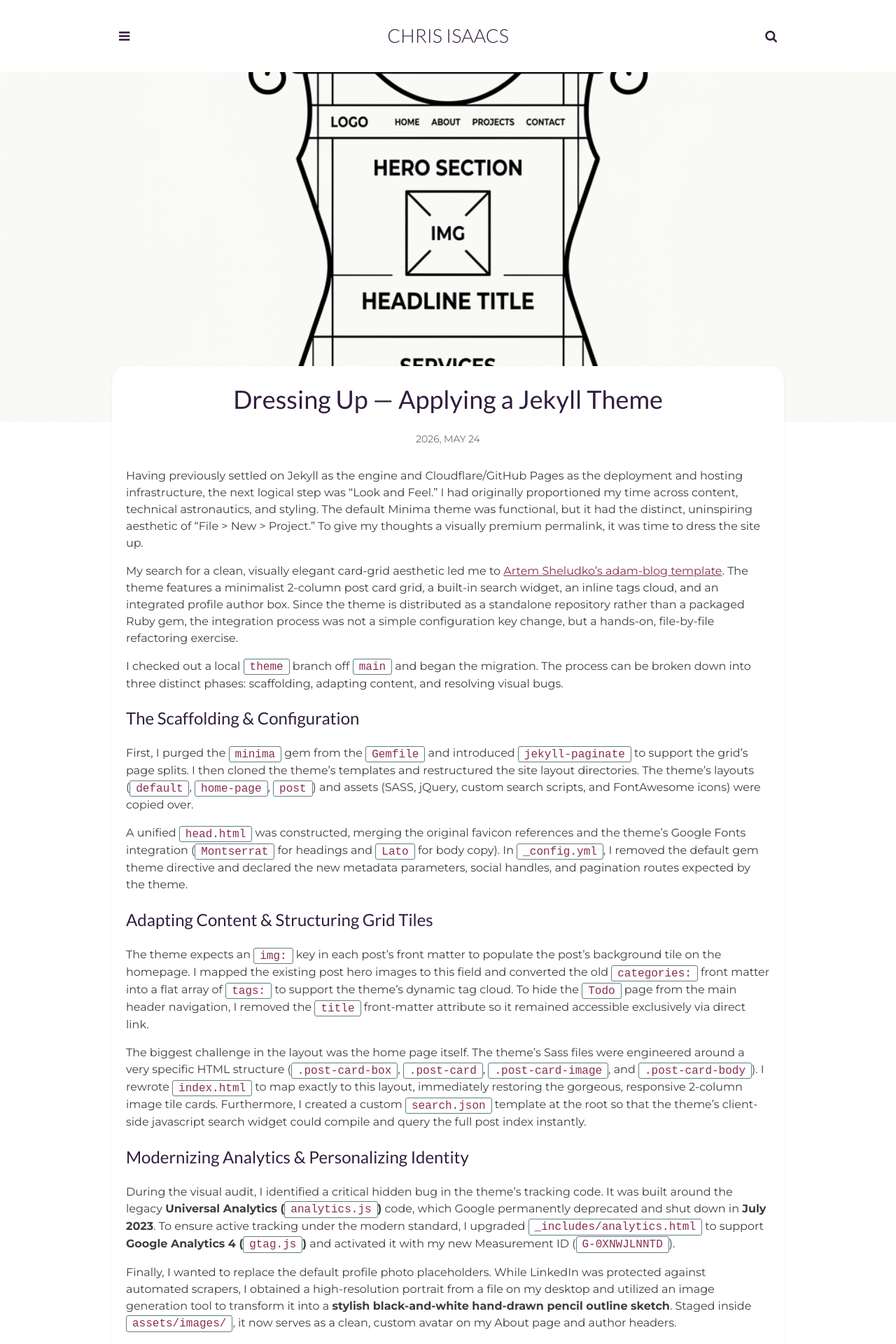
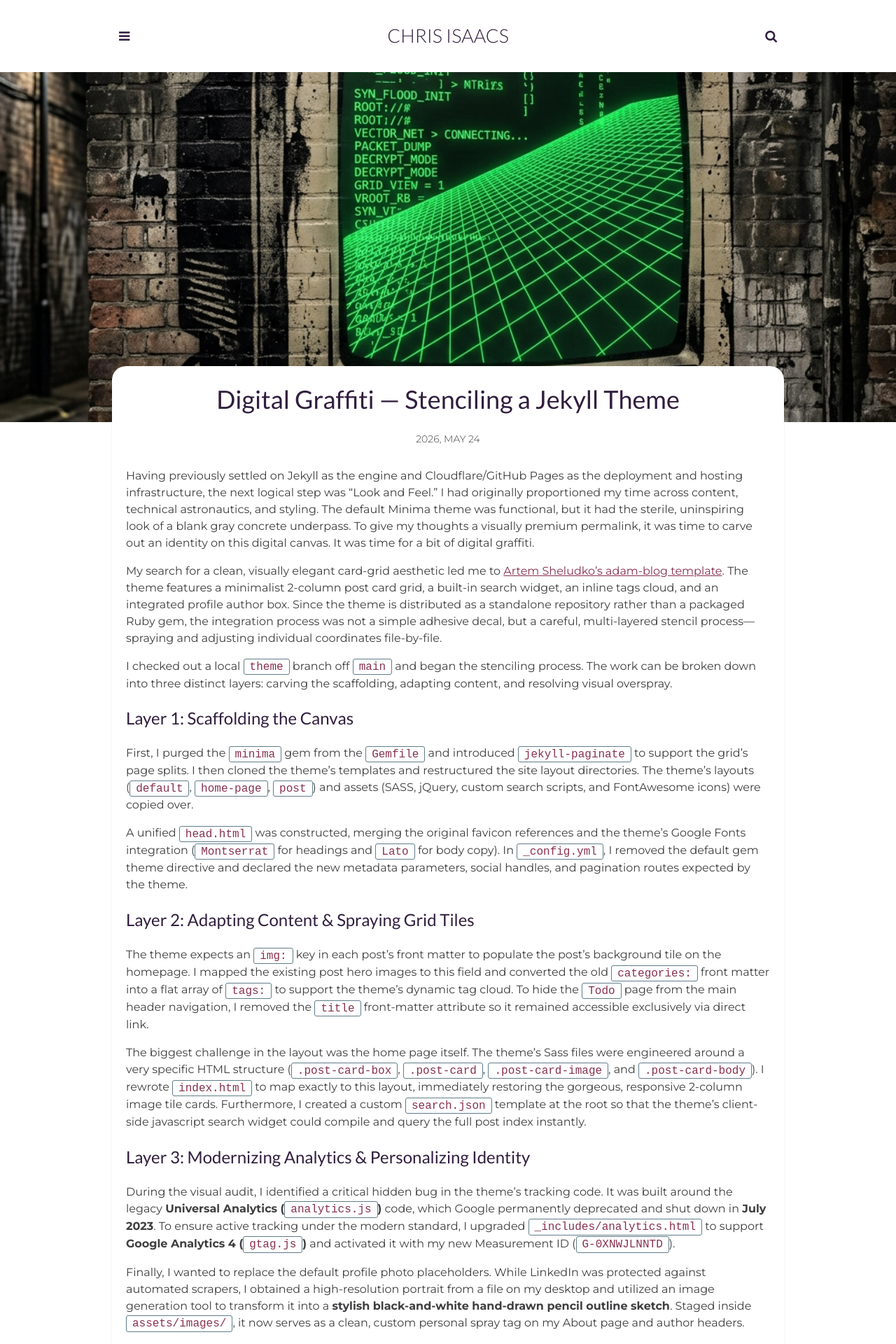
Before and after one commit to odious-code/site, a Jekyll site: the page built from _posts/2026-05-24-digital-graffiti-stenciling-a-jekyll-theme.md, in a window 1280 px wide. Shown: the top 1920 px of the page at 70% size. Built offline with Jekyll 4.4.1, drawn with Linux system fonts in a browser that asks for light colours; some of the changed text lies outside the part shown.

Commit message:
feat: rewrite 4th blog post to Digital Graffiti - Stenciling a Jekyll Theme using street art stenciling metaphors, and generate new Banksy-style hacker graffiti hero image

```diff
--- a/_posts/2026-05-24-dressing-up-applying-a-jekyll-theme.md
+++ b/_posts/2026-05-24-digital-graffiti-stenciling-a-jekyll-theme.md
@@ -1,33 +1,33 @@
 ---
 layout: post
-title:  "Dressing Up — Applying a Jekyll Theme"
+title:  "Digital Graffiti — Stenciling a Jekyll Theme"
 date:   2026-05-24 00:00:00 +0000
 tags: blog tools jekyll
 img: /assets/images/applying-a-jekyll-theme.png
 ---
 
-Having previously settled on Jekyll as the engine and Cloudflare/GitHub Pages as the deployment and hosting infrastructure, the next logical step was "Look and Feel." I had originally proportioned my time across content, technical astronautics, and styling. The default Minima theme was functional, but it had the distinct, uninspiring aesthetic of "File > New > Project." To give my thoughts a visually premium permalink, it was time to dress the site up.
+Having previously settled on Jekyll as the engine and Cloudflare/GitHub Pages as the deployment and hosting infrastructure, the next logical step was "Look and Feel." I had originally proportioned my time across content, technical astronautics, and styling. The default Minima theme was functional, but it had the sterile, uninspiring look of a blank gray concrete underpass. To give my thoughts a visually premium permalink, it was time to carve out an identity on this digital canvas. It was time for a bit of digital graffiti.
 
-My search for a clean, visually elegant card-grid aesthetic led me to [Artem Sheludko's adam-blog template][adam-blog-theme]. The theme features a minimalist 2-column post card grid, a built-in search widget, an inline tags cloud, and an integrated profile author box. Since the theme is distributed as a standalone repository rather than a packaged Ruby gem, the integration process was not a simple configuration key change, but a hands-on, file-by-file refactoring exercise.
+My search for a clean, visually elegant card-grid aesthetic led me to [Artem Sheludko's adam-blog template][adam-blog-theme]. The theme features a minimalist 2-column post card grid, a built-in search widget, an inline tags cloud, and an integrated profile author box. Since the theme is distributed as a standalone repository rather than a packaged Ruby gem, the integration process was not a simple adhesive decal, but a careful, multi-layered stencil process—spraying and adjusting individual coordinates file-by-file.
 
-I checked out a local `theme` branch off `main` and began the migration. The process can be broken down into three distinct phases: scaffolding, adapting content, and resolving visual bugs.
+I checked out a local `theme` branch off `main` and began the stenciling process. The work can be broken down into three distinct layers: carving the scaffolding, adapting content, and resolving visual overspray.
 
-## The Scaffolding & Configuration
+## Layer 1: Scaffolding the Canvas
 First, I purged the `minima` gem from the `Gemfile` and introduced `jekyll-paginate` to support the grid's page splits. I then cloned the theme's templates and restructured the site layout directories. The theme's layouts (`default`, `home-page`, `post`) and assets (SASS, jQuery, custom search scripts, and FontAwesome icons) were copied over.
 
 A unified `head.html` was constructed, merging the original favicon references and the theme's Google Fonts integration (`Montserrat` for headings and `Lato` for body copy). In `_config.yml`, I removed the default gem theme directive and declared the new metadata parameters, social handles, and pagination routes expected by the theme.
 
-## Adapting Content & Structuring Grid Tiles
+## Layer 2: Adapting Content & Spraying Grid Tiles
 The theme expects an `img:` key in each post's front matter to populate the post's background tile on the homepage. I mapped the existing post hero images to this field and converted the old `categories:` front matter into a flat array of `tags:` to support the theme's dynamic tag cloud. To hide the `Todo` page from the main header navigation, I removed the `title` front-matter attribute so it remained accessible exclusively via direct link.
 
 The biggest challenge in the layout was the home page itself. The theme's Sass files were engineered around a very specific HTML structure (`.post-card-box`, `.post-card`, `.post-card-image`, and `.post-card-body`). I rewrote `index.html` to map exactly to this layout, immediately restoring the gorgeous, responsive 2-column image tile cards. Furthermore, I created a custom `search.json` template at the root so that the theme's client-side javascript search widget could compile and query the full post index instantly.
 
-## Modernizing Analytics & Personalizing Identity
+## Layer 3: Modernizing Analytics & Personalizing Identity
 During the visual audit, I identified a critical hidden bug in the theme's tracking code. It was built around the legacy **Universal Analytics (`analytics.js`)** code, which Google permanently deprecated and shut down in **July 2023**. To ensure active tracking under the modern standard, I upgraded `_includes/analytics.html` to support **Google Analytics 4 (`gtag.js`)** and activated it with my new Measurement ID (`G-0XNWJLNNTD`).
 
-Finally, I wanted to replace the default profile photo placeholders. While LinkedIn was protected against automated scrapers, I obtained a high-resolution portrait from a file on my desktop and utilized an image generation tool to transform it into a **stylish black-and-white hand-drawn pencil outline sketch**. Staged inside `assets/images/`, it now serves as a clean, custom avatar on my About page and author headers.
+Finally, I wanted to replace the default profile photo placeholders. While LinkedIn was protected against automated scrapers, I obtained a high-resolution portrait from a file on my desktop and utilized an image generation tool to transform it into a **stylish black-and-white hand-drawn pencil outline sketch**. Staged inside `assets/images/`, it now serves as a clean, custom personal spray tag on my About page and author headers.
 
-The ritual of incrementally refactoring, auditing locally, and resolving visual bugs on a separate branch before merging back to `main` resulted in a highly reliable and satisfying workflow. Dressing up the visuals of the site has made the product feel significantly more premium, creative, and uniquely mine.
+The ritual of incrementally refactoring, auditing locally, and resolving visual bugs on a separate branch before merging back to `main` resulted in a highly reliable and satisfying workflow. Stenciling the visuals of the site has made the product feel significantly more premium, creative, and uniquely mine.
 
 If you are starting your own web layout project, I highly recommend checking out the official [Jekyll Project Homepage][jekyll-project] for standard documentation, and exploring [Artem Sheludko's portfolio][original-author-portfolio] for inspiring, minimalist design templates.
 
```
Also changed, not shown: assets/images/applying-a-jekyll-theme.png.
